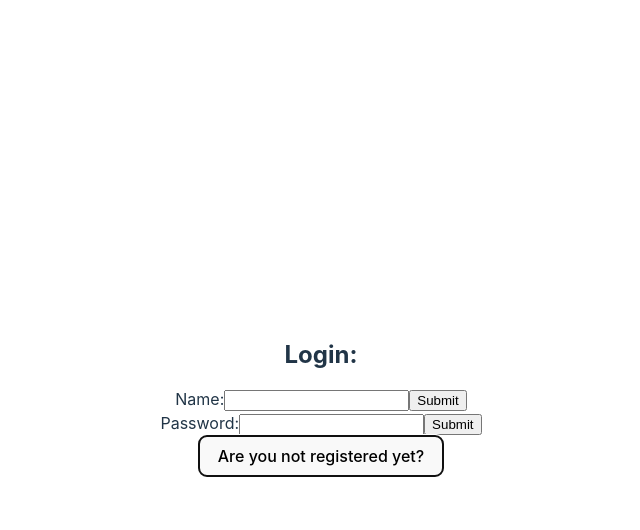
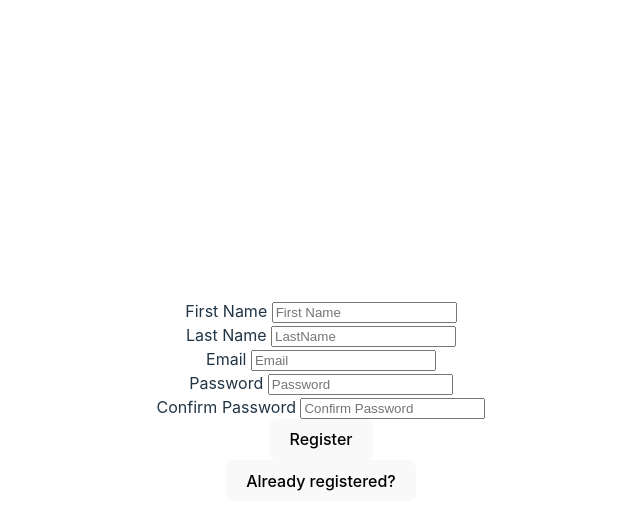
Before and after one commit to hartisca/GeoReact, a React (Vite) app in the folder georeact/: page / in a window 1280 px wide. Both pictures are taken after a click on the button "Are you not registered yet?". Shown: the top 530 px of the page, without its empty margins (319-959 px from the left). Built offline with nearby package versions, Linux system fonts and the light colour scheme.

Commit message:
Login register arreglats

```diff
--- a/georeact/src/App.jsx
+++ b/georeact/src/App.jsx
@@ -11,7 +11,7 @@ function App() {
     return (
       <div className="Login">
 
-        {register ? <Login /> : <Register />}
+        {register ? <Login setRegister={setRegister} /> : <Register setRegister={setRegister} />}
 
       </div>
     );
--- a/georeact/src/auth/Login.jsx
+++ b/georeact/src/auth/Login.jsx
@@ -1,8 +1,7 @@
 import React from 'react'
 import { useState } from 'react'
 
-export const Login = () => {
-    let [register, setRegister] = useState(true);
+export const Login = ({setRegister}) => {
   return (
     <>
         <form>
--- a/georeact/src/auth/Register.jsx
+++ b/georeact/src/auth/Register.jsx
@@ -2,8 +2,7 @@ import React from 'react'
 import { useState } from 'react'
 
 
-function Register() {
-    let [register, setRegister] = useState(true);
+function Register({setRegister}) {
   return (
       <>
     <div className="form">
```
